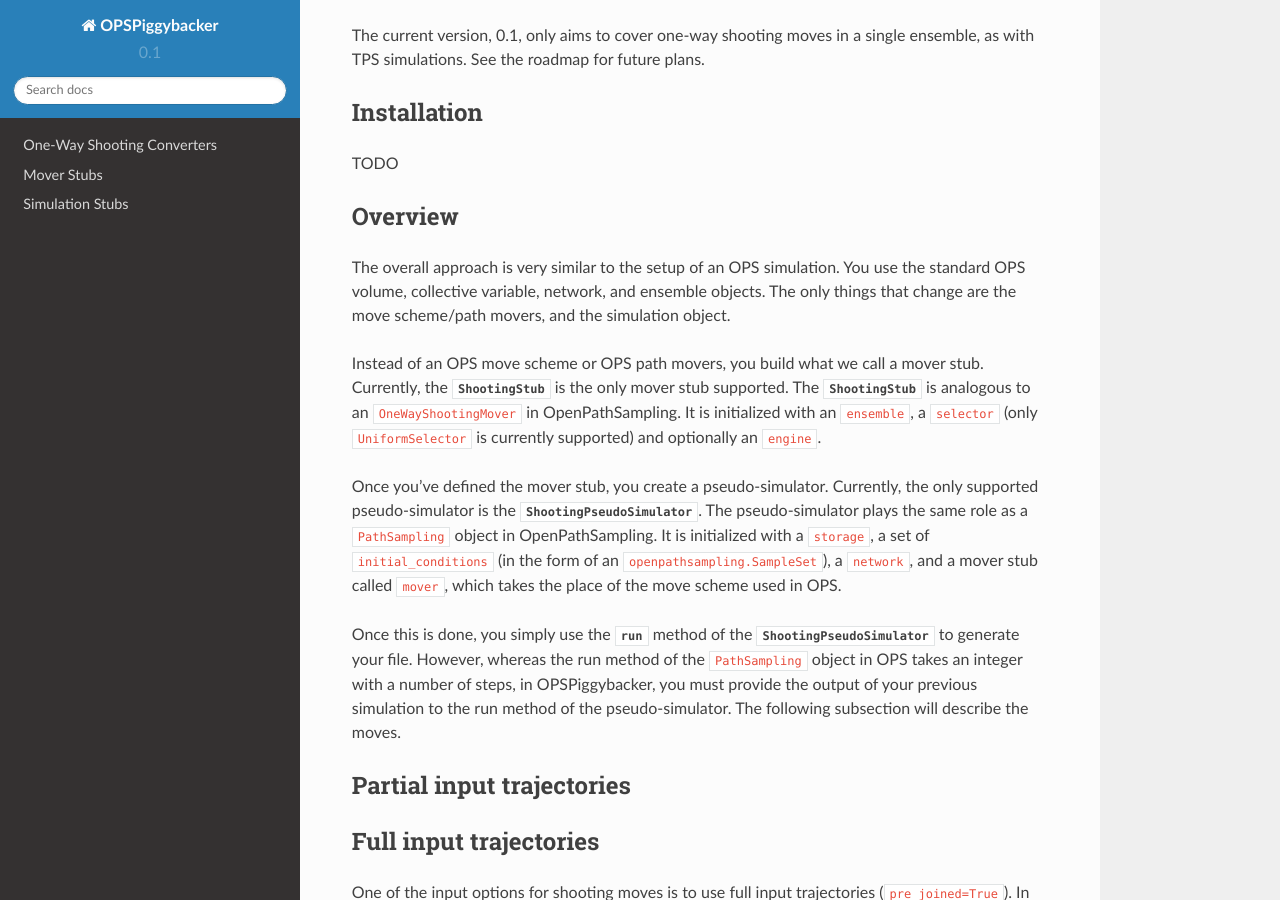
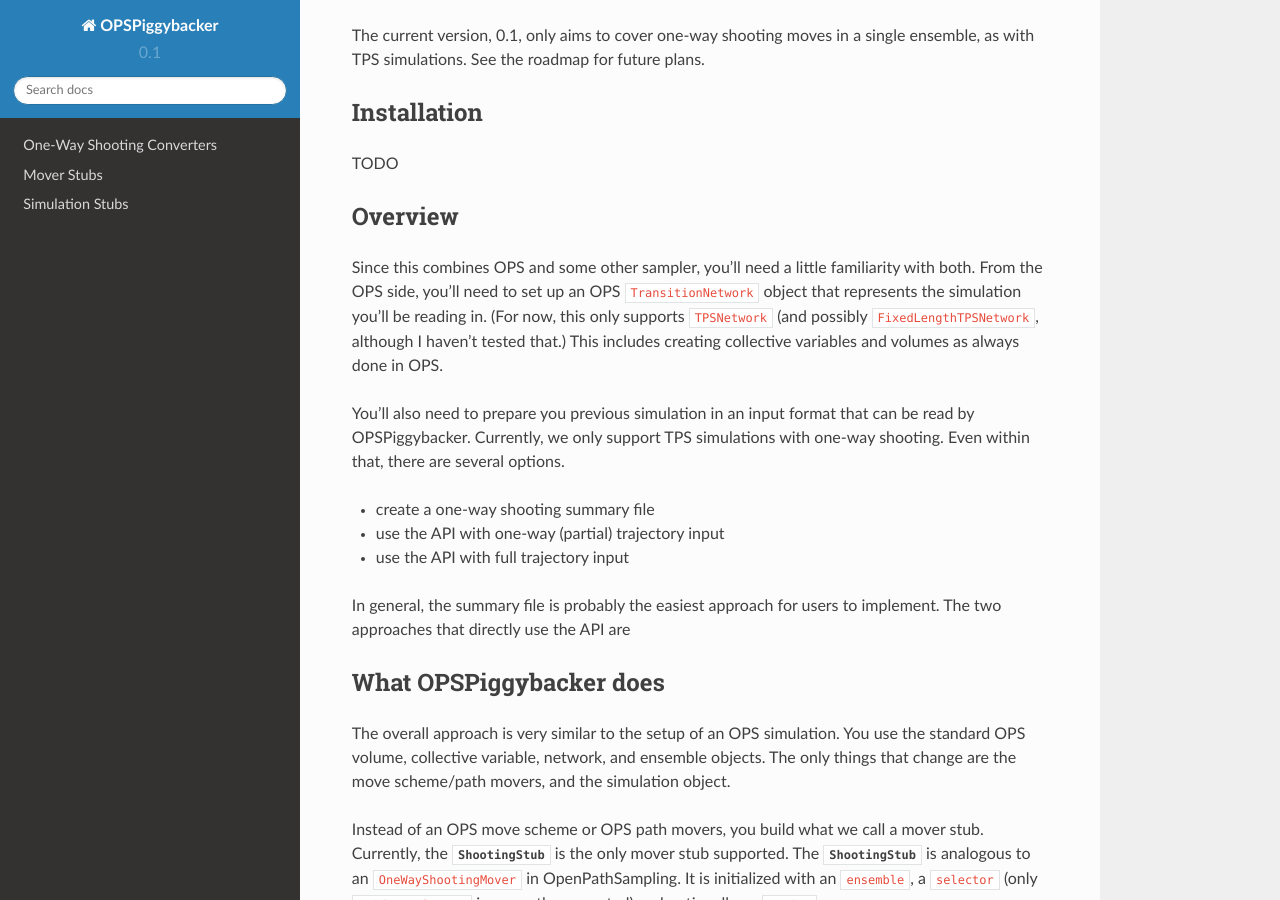
Before and after one commit to dwhswenson/OPSPiggybacker, a Sphinx documentation site: the page built from docs/index.rst, in a window 1280 px wide and 900 px high, scrolled down 280 px. Built offline with Sphinx 7.4.7 and the Read the Docs theme 2.0.0, drawn with Linux system fonts in a browser that asks for light colours.

Commit message:
start to working Gromacs version, plus better docs

```diff
--- a/docs/index.rst
+++ b/docs/index.rst
@@ -23,6 +23,27 @@ TODO
 
 Overview
 --------
+
+Since this combines OPS and some other sampler, you'll need a little
+familiarity with both. From the OPS side, you'll need to set up an OPS
+``TransitionNetwork`` object that represents the simulation you'll be
+reading in. (For now, this only supports ``TPSNetwork`` (and possibly
+``FixedLengthTPSNetwork``, although I haven't tested that.) This includes
+creating collective variables and volumes as always done in OPS.
+
+You'll also need to prepare you previous simulation in an input format that
+can be read by OPSPiggybacker. Currently, we only support TPS simulations
+with one-way shooting. Even within that, there are several options.
+
+* create a one-way shooting summary file
+* use the API with one-way (partial) trajectory input
+* use the API with full trajectory input
+
+In general, the summary file is probably the easiest approach for users to
+implement. The two approaches that directly use the API are
+
+What OPSPiggybacker does
+-------------------------
 
 The overall approach is very similar to the setup of an OPS simulation.
 You use the standard OPS volume, collective variable, network, and ensemble
```
Also changed, not shown: 1 other file.
